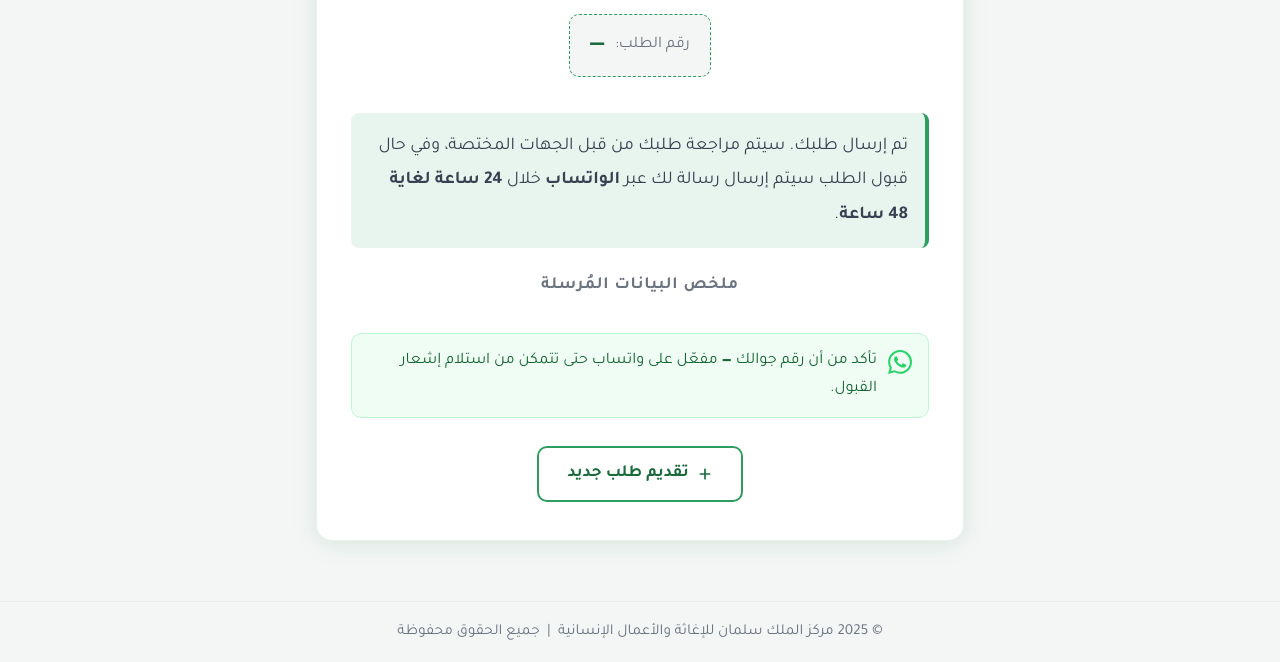
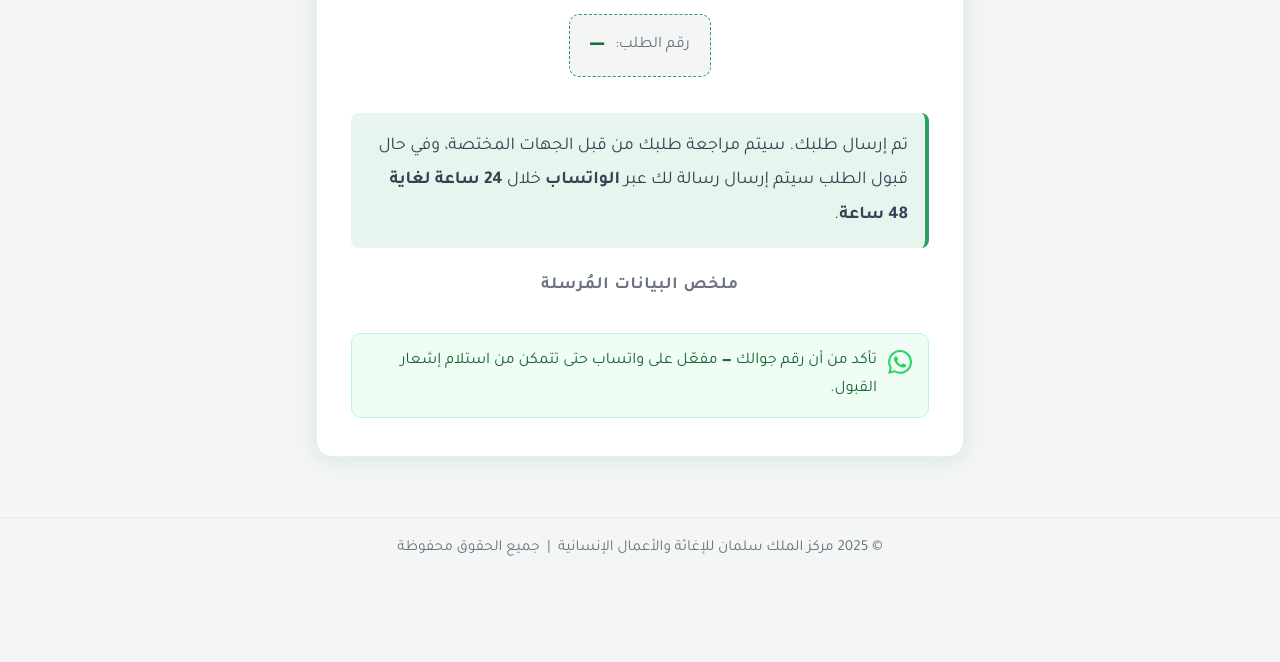
Before and after one commit to woanawon-cmyk/mosaadat, a plain HTML site: page page2.html in a window 1280 px wide. Shown: the part 422-1084 px from the top of the page. After the commit the page ends 1001 px from the top, so only its background shows below. Drawn offline with Linux system fonts and the light colour scheme.

Commit message:
update code

```diff
--- a/page2.html
+++ b/page2.html
@@ -81,9 +81,6 @@
     .whatsapp-note { background:#f0fdf4; border:1px solid #bbf7d0; border-radius:10px; padding:14px 16px; display:flex; align-items:flex-start; gap:11px; margin-top:22px; font-size:0.9rem; line-height:1.7; color:#166534; text-align:right; animation:fadeUp .5s ease 1.2s both; }
     .wa-icon { flex-shrink:0; margin-top:2px; }
 
-    .btn-actions { display:flex; gap:12px; justify-content:center; margin-top:28px; flex-wrap:wrap; animation:fadeUp .5s ease 1.3s both; }
-    .btn-new { display:inline-flex; align-items:center; gap:8px; background:transparent; border:2px solid var(--green-mid); color:var(--green-dark); border-radius:10px; padding:12px 28px; font-family:'Tajawal',sans-serif; font-size:0.95rem; font-weight:700; cursor:pointer; transition:background .2s,color .2s; text-decoration:none; }
-    .btn-new:hover { background:var(--green-mid); color:#fff; }
     footer { text-align:center; padding:18px; font-size:0.85rem; color:var(--gray-mid); border-top:1px solid var(--gray-light); }
     @media(max-width:520px){
       .header-inner { padding:18px 14px 16px; gap:12px; }
@@ -105,7 +102,6 @@
       .summary-table td { padding:10px 4px; vertical-align:top; overflow-wrap:anywhere; }
       .summary-table td:first-child { width:38%; }
       .whatsapp-note { font-size:0.95rem; padding:13px; }
-      .btn-new { width:100%; justify-content:center; padding:13px 20px; font-size:1rem; }
     }
   </style>
 </head>
@@ -168,12 +164,6 @@
       <div>تأكد من أن رقم جوالك <strong id="phoneDisplay">—</strong> مفعّل على واتساب حتى تتمكن من استلام إشعار القبول.</div>
     </div>
 
-    <div class="btn-actions">
-      <a href="page1.html" class="btn-new">
-        <svg width="16" height="16" viewBox="0 0 24 24" fill="none" stroke="currentColor" stroke-width="2.5" stroke-linecap="round" stroke-linejoin="round"><line x1="12" y1="5" x2="12" y2="19"/><line x1="5" y1="12" x2="19" y2="12"/></svg>
-        تقديم طلب جديد
-      </a>
-    </div>
   </div>
 </main>
 
```
